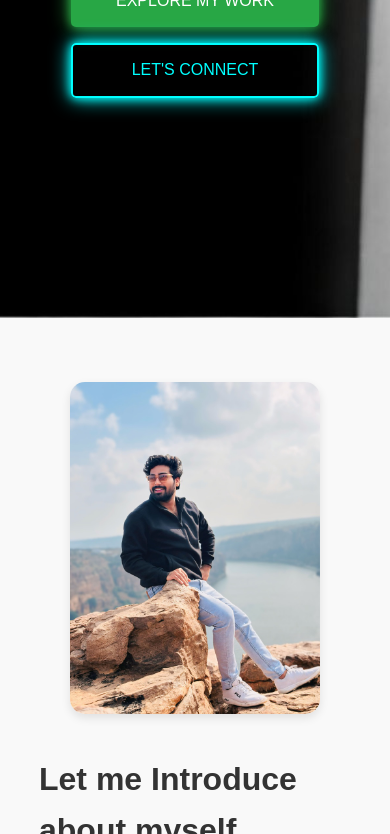
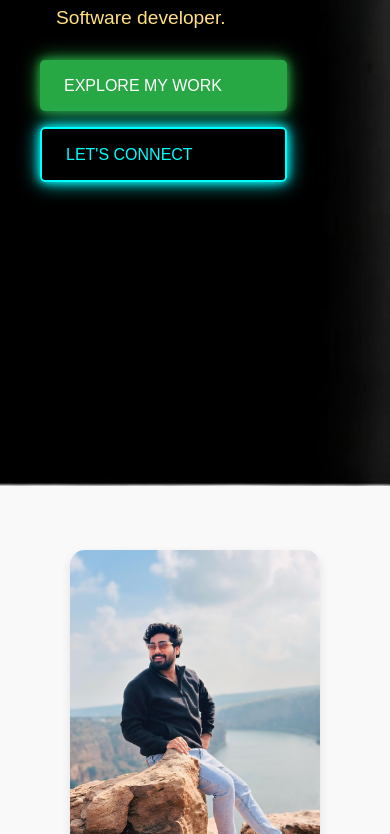
Before and after one commit to kausik-mamillapalli/portfolio, a plain HTML site: page index.html in a window 390 px wide. Shown: the part 485-1319 px from the top of the page. Drawn offline with Linux system fonts and the light colour scheme.

Commit message:
Add files via upload

```diff
--- a/style.css
+++ b/style.css
@@ -116,8 +116,8 @@ body {
     display: flex;
     flex-direction: column;
     justify-content: center;
-    align-items: center;
-    text-align: center;
+    align-items: flex-start; /* Align content to the left */
+    text-align: left; /* Align text to the left */
     padding: 2rem;
     background-color: #000; /* Fallback color */
 }
@@ -125,11 +125,12 @@ body {
 /* Hero Content */
 .hero-content {
     max-width: 800px; /* Limit width for readability */
-    margin: 0 auto;
+    margin: 0;
     padding: 1rem;
     color: #fff;
 }
 
+/* Typewriter Heading */
 #typewriter {
     font-size: 3rem; /* Large and clear heading */
     font-weight: bold;
@@ -138,6 +139,7 @@ body {
     line-height: 1.2; /* Better spacing */
 }
 
+/* Hero Description */
 .hero-description {
     font-size: 1.5rem; /* Larger description text for clarity */
     line-height: 1.8;
@@ -151,7 +153,7 @@ body {
     display: flex;
     flex-wrap: wrap;
     gap: 1rem;
-    justify-content: center;
+    justify-content: flex-start; /* Align buttons to the left */
 }
 
 .btn {
@@ -193,13 +195,15 @@ body {
 /* Responsive Adjustments */
 @media screen and (max-width: 768px) {
     .hero-section {
-        min-height: 80vh; /* Reduce height for smaller screens */
+        min-height: 100vh; /* Full height for smaller screens */
         padding: 1.5rem;
+        align-items: flex-start; /* Align content to the left */
+        text-align: left; /* Align text to the left */
     }
 
     .hero-content {
         padding: 1rem;
-        max-width: 90%; /* Limit width for smaller screens */
+        max-width: 100%; /* Use full width for smaller screens */
     }
 
     #typewriter {
@@ -214,13 +218,15 @@ body {
     .hero-buttons {
         flex-direction: column; /* Stack buttons vertically */
         gap: 1rem;
+        width: 100%; /* Full-width buttons */
     }
 
     .btn {
-        width: 100%; /* Full-width buttons for mobile */
-        text-align: center;
+        width: auto; /* Ensure buttons do not stretch unnecessarily */
+        text-align: left; /* Align button text to the left */
     }
 }
+
 
 /* Let's Connect Section */
 .connect-section {
```
